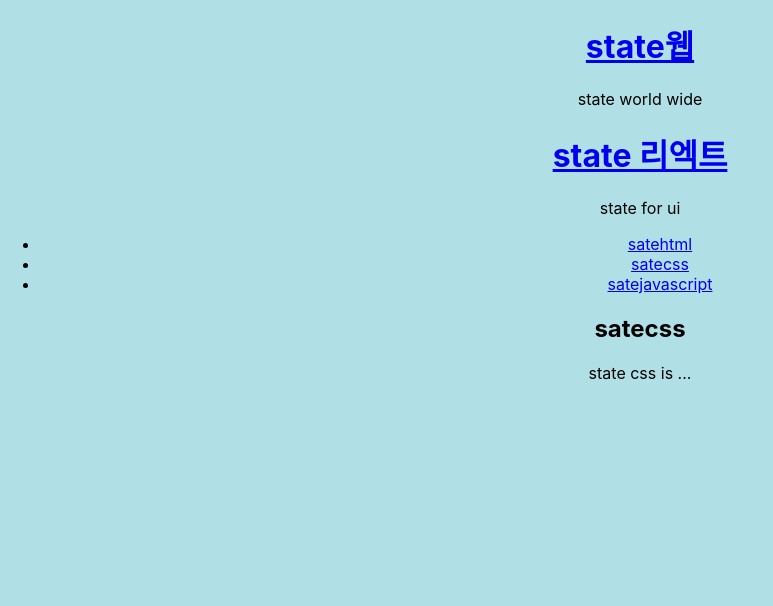
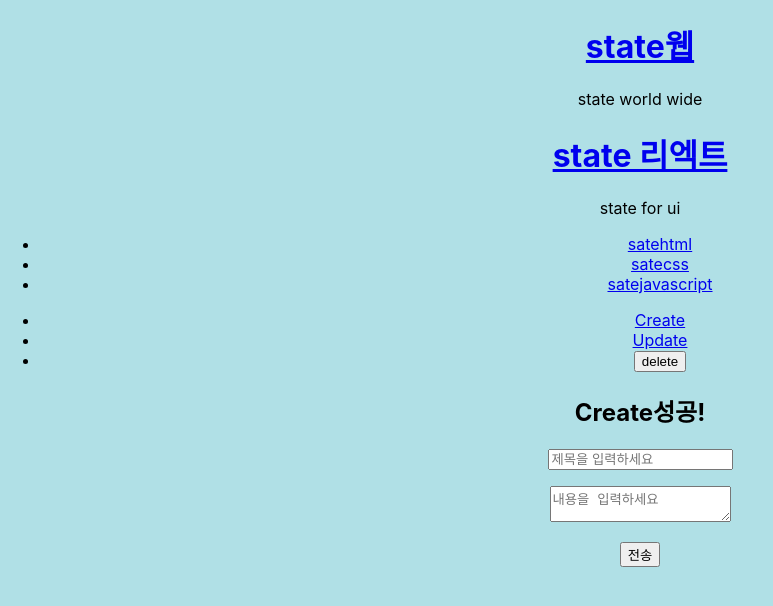
Before and after one commit to m6ydz642/React-Tranning, a React (Create React App) app in the folder my-app/: page / in a window 1280 px wide. Shown: the top 606 px of the page, without its empty margins (0-773 px from the left). Built offline with nearby package versions, Linux system fonts and the light colour scheme.

Commit message:
Create만들기

```diff
--- a/my-app/src/App.js
+++ b/my-app/src/App.js
@@ -2,7 +2,10 @@ import React, {Component} from 'react';
 import './App.css';
 import TOC from "./components/TOC"; // component폴더에 TOC.js 로딩
 import Subject from "./components/Subject";
-import Arti from "./components/Arti";
+import CreateContent from "./components/CreateContent";
+// import Arti from './components/Arti';
+import Control from './components/Control';
+import ReadContent from './components/ReadContent';
 
 
 
@@ -74,7 +77,7 @@ class App extends Component {
   constructor (props) { // constructor = render보다 먼저 실행되면서 Component를 초기화 시켜줌
     super(props);
     this.state = {
-      mode :'read',
+      mode :'create', // 기본 모드를 create로 해서 작성 바로 가능하게
       selected_content_id:2,
       Subject:{title:"state웹", sub:"state world wide"},
       welcome:{title: 'welcome', desc:'hello react'}, // welcome일때 출력
@@ -99,11 +102,13 @@ class App extends Component {
 //     }
 // }
  render() {
-   var _title, _desc = null;
+   var _title, _desc, _article = null;
 
    if (this.state.mode === 'welcome') {
     _title = this.state.welcome.title;
     _desc = this.state.welcome.desc;
+    _article =  <ReadContent title={_title} desc={_desc}></ReadContent>
+
    }else if (this.state.mode === 'read') {
      var i = 0;
      while(i < this.state.contents.length) {
@@ -117,6 +122,9 @@ class App extends Component {
     }
     i+=1;
    }
+  _article =  <ReadContent title={_title} desc={_desc}></ReadContent>
+  }else if (this.state.mode === 'create') {
+    _article = <CreateContent> </CreateContent>
   }
   return (
     <div className="App">
@@ -160,8 +168,18 @@ class App extends Component {
         selected_content_id:Number(id)
       });
       }.bind(this)} data={this.state.contents}></TOC>
-      <Arti title={_title} desc={_desc}></Arti>
+
+    <Control onChangeMode={function(_mode){ // onchange만듦, 인자로 mode받음
+    this.setState({
+      mode:_mode
+    })
+    }.bind(this)}> </Control>
+    {/* 아 이거진짜 머리아프게 하네 ㅋㅋ */}
+      {/* <Arti title={_title} desc={_desc}></Arti> */}
       <Subject> </Subject>
+
+
+      {_article}  {/*  여기서 정의 안하고 위에서 변수로 줘서 변수만 지금처럼 내려 보내도 됨 */}
     </div>
   );
 }
--- /dev/null
+++ b/my-app/src/components/Control.js
@@ -0,0 +1,33 @@
+import React, {Component} from 'react'; //  리엑트라고 하는 라이브러리에서 Component라는 클래스를 로딩
+
+class Control extends Component { // 컴포넌트 상속받아서 subject라는 이름만듦
+
+      render () { // 랜더 함수, function생략됨
+        return ( // 리턴해서 내보냄
+
+          <ul>
+          <li>
+            <a href="/create" onClick={function(e){
+                // 이벤트 핸들러 사용?
+                e.preventDefault();
+                this.props.onChangeMode('create'); // 모드명 알려주기, onChangeMode호출
+            }.bind(this)}>Create</a>
+          </li>
+          <li>
+            <a href="/update" onClick={function(e){
+                // 이벤트 핸들러 사용?
+                e.preventDefault();
+                this.props.onChangeMode('update'); // 모드명 알려주기, onChangeMode호출
+            }.bind(this)}>Update</a>
+          </li>
+
+          <li><input type="button" value="delete"></input></li>
+          {/* 삭제는 링크 방식으로 하면 안됨 */}
+
+        </ul>
+
+        );
+      }
+    }
+
+export default Control;
--- /dev/null
+++ b/my-app/src/components/CreateContent.js
@@ -0,0 +1,33 @@
+import React, {Component} from 'react';
+
+class CreateContent extends Component { // 컴포넌트 상속받아서 subject라는 이름만듦
+      // App 클래스안에 div태그에서 사용시 대소문자 구분안하면 태그 안써짐
+        render () { // 랜더 함수, function생략됨
+          return ( // 리턴해서 내보냄
+            // 하나의 최상위 태그만 써야됨
+
+            <article>
+                  <h2>Create성공!</h2>
+                 <form action="create_process" method="post" onSubmit={function(e){
+                    e.preventDefault(); // 자체 이벤트 안되게 함
+                    // onsubmit이 일어날때 create_process로 넘기긴 하지만 이동은 안함
+                    alert("전송 성공 페이지 이동 안함");
+                 }.bind(this)} >
+                 {/* submit클릭했을때 이벤트 호출 */}
+                    <p> <input type="text" name="createtitle" placeholder="제목을 입력하세요"></input></p>
+                    <p>
+                      <textarea name="createdesc" placeholder="내용을 입력하세요"></textarea>
+
+                    </p>
+
+                    <p>
+                      <input type="submit" value="전송"></input>
+                    </p>
+
+                 </form>
+            </article>
+          );
+        }
+      }
+
+      export default CreateContent;
--- /dev/null
+++ b/my-app/src/components/ReadContent.js
@@ -0,0 +1,17 @@
+import React, {Component} from 'react';
+
+class ReadContent extends Component { // 컴포넌트 상속받아서 subject라는 이름만듦
+      // App 클래스안에 div태그에서 사용시 대소문자 구분안하면 태그 안써짐
+        render () { // 랜더 함수, function생략됨
+          return ( // 리턴해서 내보냄
+            // 하나의 최상위 태그만 써야됨
+
+            <article>
+                  <h2>{this.props.title}</h2>
+                  {this.props.desc}
+            </article>
+          );
+        }
+      }
+
+      export default ReadContent;
```
